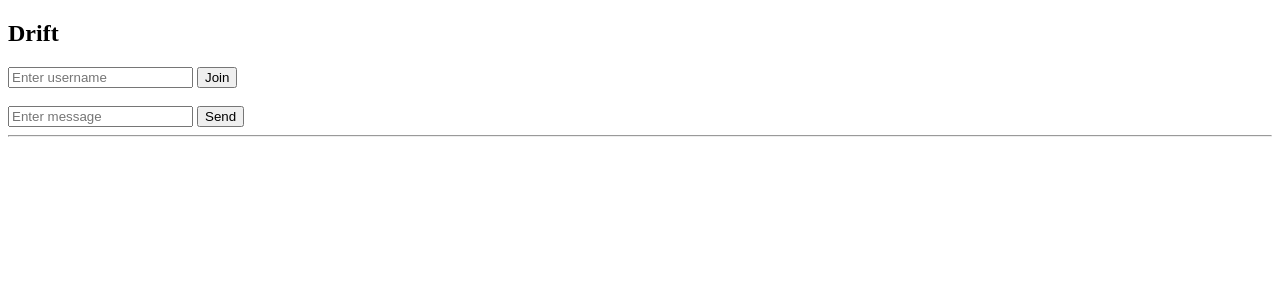
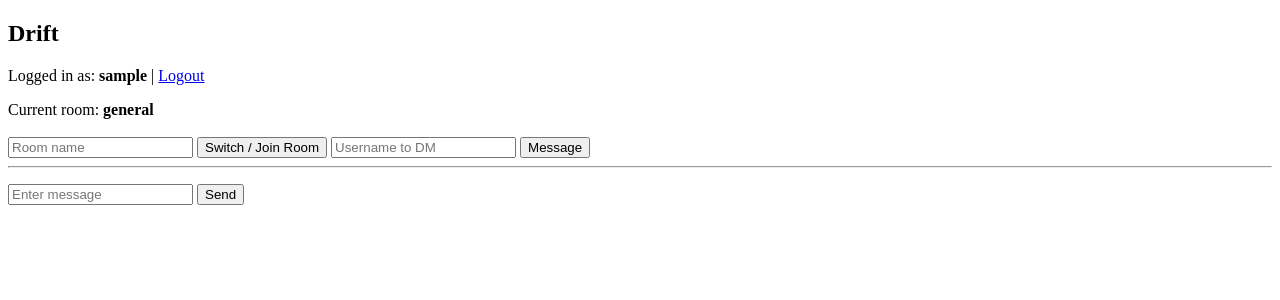
Before and after one commit to Asap-Gorbe/Drift, a Flask app: template templates/index.html in a window 1280 px wide. Shown: the top 300 px of the page. Run offline with Flask 3, Linux system fonts and the light colour scheme; the template is opened without the code that fills it: most values are stand-ins (such as "Sample title", 1, 10 or a date in 2020); some libraries are stand-ins or nearby versions.

Commit message:
fixed auth added rooms and DMs

```diff
--- a/app.py
+++ b/app.py
@@ -1,127 +1,197 @@
-from flask import Flask, render_template
-from flask_socketio import SocketIO, send
-from flask_socketio import emit
+import os
+from flask import Flask, render_template, request, redirect, url_for, session
+import bcrypt
 import psycopg2
-from flask import request
-import bcrypt
-from flask import request, redirect, url_for, flash
-from flask import session
+from flask_socketio import SocketIO, send, join_room, leave_room
+app = Flask(__name__)
+app.config['SECRET_KEY'] = os.environ.get('SECRET_KEY', os.urandom(24))
+socketio = SocketIO(app, async_mode="eventlet")
 
-app = Flask(__name__)
-app.config['SECRET_KEY'] = 'secret!'
-socketio = SocketIO(app, async_mode="eventlet")
-users = {}
+users = {}  # { socket_sid: username }
+user_rooms = {}   # { sid: current_room_name }
+DEFAULT_ROOM = "general"
+def get_connection():
+    return psycopg2.connect(
+        host="localhost",
+        database="drift",
+        user="postgres",
+        password=os.environ.get("DB_PASSWORD", "8811awge")
+    )
 
 def hash_password(password: str) -> str:
     return bcrypt.hashpw(password.encode(), bcrypt.gensalt()).decode()
 
 def check_password(password: str, hashed: str) -> bool:
     return bcrypt.checkpw(password.encode(), hashed.encode())
+
+def register_user(username, password):
+    conn = get_connection()
+    cur = conn.cursor()
+    cur.execute("SELECT id FROM users WHERE username = %s;", (username,))
+    if cur.fetchone():
+        cur.close()
+        conn.close()
+        return False
+    cur.execute("INSERT INTO users (username, password) VALUES (%s, %s);",
+                (username, hash_password(password)))
+    conn.commit()
+    cur.close()
+    conn.close()
+    return True
+
+def login_user(username, password):
+    conn = get_connection()
+    cur = conn.cursor()
+    cur.execute("SELECT id, password FROM users WHERE username = %s;", (username,))
+    result = cur.fetchone()
+    cur.close()
+    conn.close()
+    if not result:
+        return False
+    user_id, hashed_pw = result
+    return check_password(password, hashed_pw)
+def get_user_id(username):
+    conn = get_connection()
+    cur = conn.cursor()
+    cur.execute("SELECT id FROM users WHERE username = %s;", (username,))
+    result = cur.fetchone()
+    cur.close()
+    conn.close()
+    return result[0] if result else None
+
+def get_room_id(name):
+    conn = get_connection()
+    cur = conn.cursor()
+    cur.execute("SELECT id FROM rooms WHERE name = %s;", (name,))
+    result = cur.fetchone()
+    cur.close()
+    conn.close()
+    return result[0] if result else None
+
+def get_room_history(room_name):
+    conn = get_connection()
+    cur = conn.cursor()
+    cur.execute("""
+        SELECT u.username, m.content
+        FROM messages m
+        JOIN users u ON m.user_id = u.id
+        JOIN rooms r ON m.room_id = r.id
+        WHERE r.name = %s
+        ORDER BY m.created_at ASC;
+    """, (room_name,))
+    rows = cur.fetchall()
+    cur.close()
+    conn.close()
+    return rows
 @app.route("/register", methods=["POST"])
 def register():
     username = request.form.get("username")
     password = request.form.get("password")
+    if not register_user(username, password):
+        return "Username already exists!", 400
+    return redirect(url_for("login_page"))
 
-    conn = get_connection()
-    cur = conn.cursor()
-
-    cur.execute("SELECT id FROM users WHERE username = %s;", (username,))
-    if cur.fetchone():
-        cur.close()
-        conn.close()
-        return "Username already exists!", 400
-
-    hashed_pw = hash_password(password)
-    cur.execute("INSERT INTO users (username, password) VALUES (%s, %s);",
-                (username, hashed_pw))
-    conn.commit()
-    cur.close()
-    conn.close()
-    return "Registered successfully!", 200
 @app.route("/login", methods=["POST"])
 def login():
     username = request.form.get("username")
     password = request.form.get("password")
-
-
-    conn = get_connection()
-    cur = conn.cursor()
-    cur.execute("SELECT password FROM users WHERE username = %s;", (username,))
-    result = cur.fetchone()
-    cur.close()
-    conn.close()
-
-    if not result:
-        return "User not found!", 404
-
-    hashed_pw = result[0]
-    if check_password(password, hashed_pw):
-        return "Logged in successfully!", 200
-    else:
-        return "Wrong password!", 401
+    if not login_user(username, password):
+        return "Invalid credentials!", 401
+    session["username"] = username
+    return redirect(url_for("index"))
 
 @app.route("/login_page")
 def login_page():
     return render_template("login.html")
+
+@app.route("/logout")
+def logout():
+    session.clear()
+    return redirect(url_for("login_page"))
+
 @app.route("/")
 def index():
-    return render_template("index.html")
+    if "username" not in session:
+        return redirect(url_for("login_page"))
+    return render_template("index.html", username=session["username"])
+
 @socketio.on("join")
-def handle_join(username):
+def handle_join():
+    if "username" not in session:
+        return
+    username = session["username"]
     users[request.sid] = username
+    switch_to_room(DEFAULT_ROOM)
 
-    conn = get_connection()
-    cur = conn.cursor()
+@socketio.on("switch_room")
+def handle_switch_room(room_name):
+    switch_to_room(room_name)
 
-    cur.execute("SELECT id FROM users WHERE username = %s", (username,))
-    if not cur.fetchone():
-        cur.execute(
-            "INSERT INTO users (username, password) VALUES (%s, %s);",
-            (username, "temp")
-        )
-        conn.commit()
-
-    cur.close()
-    conn.close()
-
-    print(f"{username} connected")
-    send(f"{username} joined", broadcast=True)
+def switch_to_room(room_name):
+    username = users.get(request.sid)
+    if not username:
+        return
+    old_room = user_rooms.get(request.sid)
+    if old_room:
+        leave_room(old_room)
+        send(f"{username} left", to=old_room)
+    join_room(room_name)
+    user_rooms[request.sid] = room_name
+    history = get_room_history(room_name)
+    for sender, content in history:
+        send(f"[{sender}]: {content}", to=request.sid)
+    send(f"{username} joined #{room_name}", to=room_name)
 
 @socketio.on("message")
 def handle_message(msg):
     username = users.get(request.sid, "Unknown")
-    full_message = f"[{username}]: {msg}"
+    room_name = user_rooms.get(request.sid, DEFAULT_ROOM)
+    user_id = get_user_id(username)
+    room_id = get_room_id(room_name)
+    if user_id and room_id:
+        conn = get_connection()
+        cur = conn.cursor()
+        cur.execute("INSERT INTO messages (user_id, content, room_id) VALUES (%s, %s, %s);",
+                    (user_id, msg, room_id))
+        conn.commit()
+        cur.close()
+        conn.close()
+    send(f"[{username}]: {msg}", to=room_name)
+@socketio.on("disconnect")
+def handle_disconnect():
+    username = users.pop(request.sid, "Unknown")
+    room_name = user_rooms.pop(request.sid, None)
+    print(f"{username} disconnected")
+    if room_name:
+        send(f"{username} left the chat", to=room_name)
+def dm_room_name(id_a, id_b):
+    return f"dm_{min(id_a, id_b)}_{max(id_a, id_b)}"
+
+def get_or_create_dm_room(id_a, id_b):
+    name = dm_room_name(id_a, id_b)
     conn = get_connection()
     cur = conn.cursor()
-
-    cur.execute("SELECT id FROM users WHERE username = %s;", (username,))
-    result = cur.fetchone()
-
-    if result:
-        user_id = result[0]
-        cur.execute(
-            "INSERT INTO messages (user_id, content) VALUES (%s, %s);",
-            (user_id, msg)
-        )
+    cur.execute("SELECT id FROM rooms WHERE name = %s;", (name,))
+    if not cur.fetchone():
+        cur.execute("INSERT INTO rooms (name) VALUES (%s);", (name,))
         conn.commit()
-
     cur.close()
     conn.close()
-
-    send(full_message, broadcast=True)
-@socketio.on("disconnect")
-def handle_disconnect():
-    username = users.get(request.sid, "Unknown")
-    print(f"{username} disconnected")
-    send(f"{username} left the chat", broadcast=True)
-    users.pop(request.sid, None)
-def get_connection():
-    return psycopg2.connect(
-        host="localhost",
-        database="drift",
-        user="postgres",
-        password="8811awge"
-    )
+    return name
+@socketio.on("start_dm")
+def handle_start_dm(target_username):
+    if "username" not in session:
+        return
+    my_id = get_user_id(session["username"])
+    target_id = get_user_id(target_username)
+    if not target_id:
+        send("That user doesn't exist", to=request.sid)
+        return
+    if target_id == my_id:
+        send("You can't DM yourself", to=request.sid)
+        return
+    room = get_or_create_dm_room(my_id, target_id)
+    switch_to_room(room)
 if __name__ == "__main__":
     print("Starting app")
-    socketio.run(app, host="0.0.0.0", port=5000 ,debug=True)
+    socketio.run(app, host="0.0.0.0", port=5000, debug=True)
--- a/templates/index.html
+++ b/templates/index.html
@@ -1,55 +1,67 @@
 <!DOCTYPE html>
 <html>
 <head>
-    <title>Flask Chat</title>
+    <title>Drift</title>
 </head>
 <body>
 
 <h2>Drift</h2>
+<p>Logged in as: <strong>{{ username }}</strong> | <a href="/logout">Logout</a></p>
 
-<!-- Username Section -->
-<input id="username" placeholder="Enter username">
-<button onclick="joinChat()">Join</button>
+<!-- Room controls -->
+<div>
+    <span>Current room: <strong id="currentRoom">general</strong></span>
+    <br><br>
+    <input id="roomInput" placeholder="Room name">
+    <button onclick="switchRoom()">Switch / Join Room</button>
+    <input id="dmInput" placeholder="Username to DM">
+    <button onclick="startDM()">Message</button>
+</div>
 
-<br><br>
+<hr>
 
-<!-- Message Section -->
+<!-- Messages -->
+<ul id="messages"></ul>
+
+<!-- Message input -->
 <input id="msg" placeholder="Enter message">
 <button onclick="sendMessage()">Send</button>
 
-<hr>
-
-<ul id="messages"></ul>
-
 <script src="https://cdn.socket.io/4.0.0/socket.io.min.js"></script>
-
 <script>
     const socket = io();
-    let joined = false;
 
-    function joinChat() {
-        const username = document.getElementById("username").value;
-        if (!username) return;
+    socket.emit("join");
 
-        socket.emit("join", username);
-        joined = true;
+    function switchRoom() {
+        const roomInput = document.getElementById("roomInput");
+        const room = roomInput.value.trim();
+        if (!room) return;
+
+        socket.emit("switch_room", room);
+        document.getElementById("currentRoom").innerText = room;
+        document.getElementById("messages").innerHTML = "";  // clear old room's messages
+        roomInput.value = "";
     }
 
     function sendMessage() {
-        if (!joined) {
-            alert("Join first!");
-            return;
-        }
-
         const msgInput = document.getElementById("msg");
         const msg = msgInput.value;
-
         if (!msg) return;
 
         socket.send(msg);
         msgInput.value = "";
     }
+    function startDM() {
+    const dmInput = document.getElementById("dmInput");
+    const target = dmInput.value.trim();
+    if (!target) return;
 
+    socket.emit("start_dm", target);
+    document.getElementById("currentRoom").innerText = "DM with " + target;
+    document.getElementById("messages").innerHTML = "";
+    dmInput.value = "";
+}
     socket.on("message", function(msg) {
         const li = document.createElement("li");
         li.innerText = msg;
```
Also changed, not shown: templates/login.html (+2 -31 lines).
